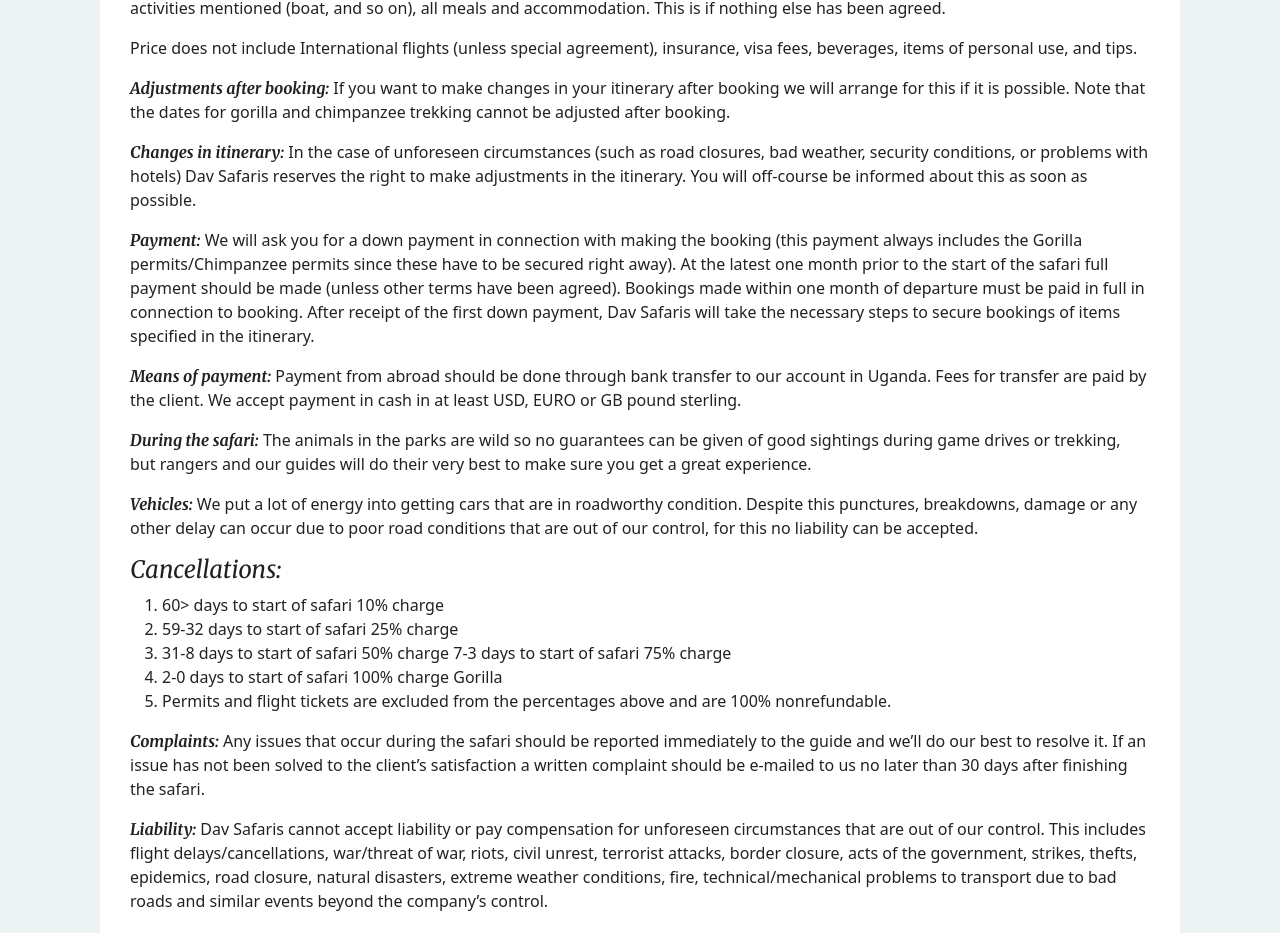
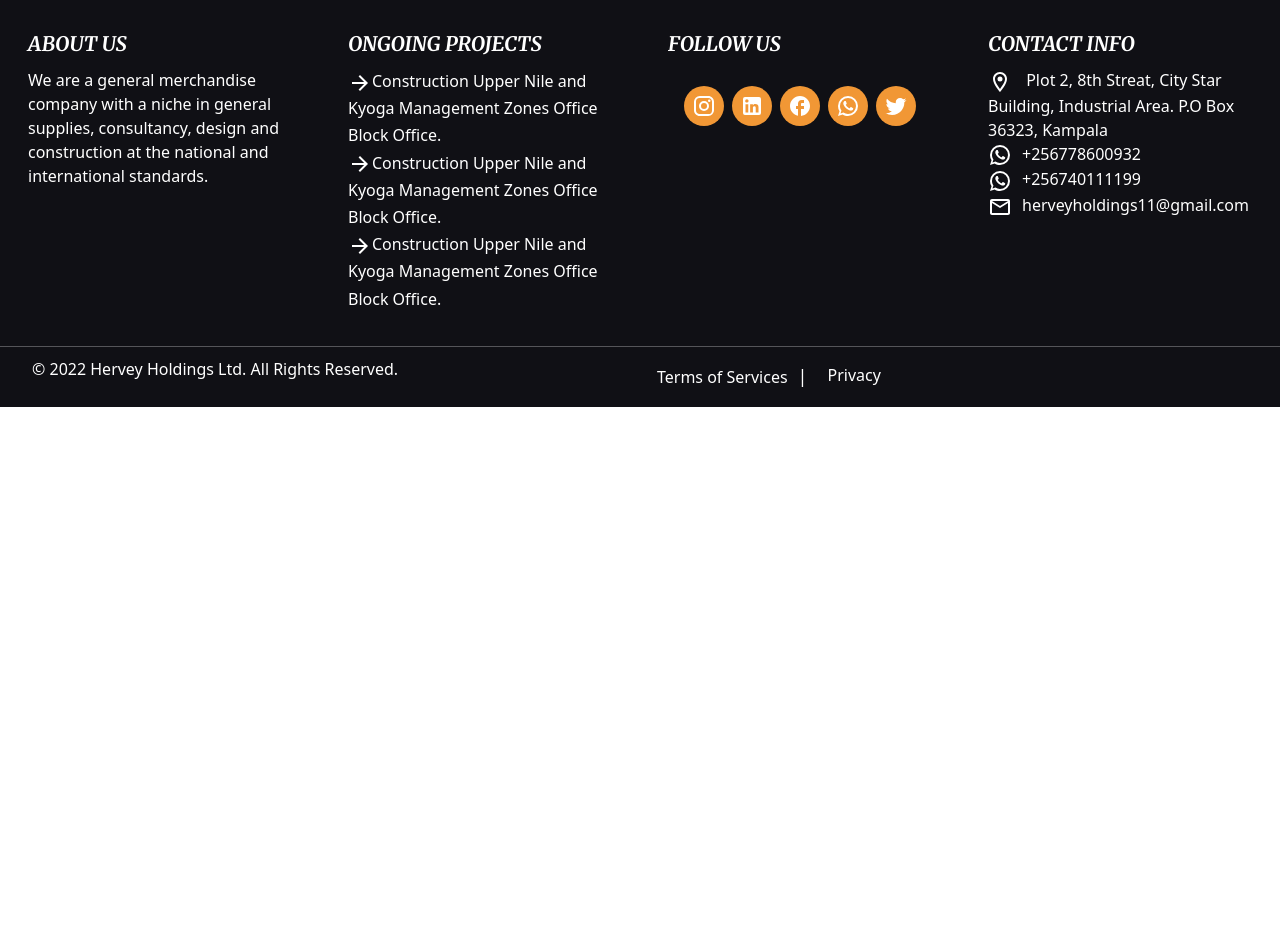
Before and after one commit to KimeraMoses/HerveyHoldings, a React (Create React App) app: page /terms-of-services in a window 1280 px wide. Shown: the part 559-1492 px from the top of the page. After the commit the page ends 966 px from the top, so only its background shows below. Built offline with nearby package versions, Linux system fonts and the light colour scheme.

Commit message:
Fix: change the terms of services

```diff
--- a/src/components/ContactUs/ContactUs.js
+++ b/src/components/ContactUs/ContactUs.js
@@ -25,7 +25,7 @@
   const handleChange = (e) => {
     const { name, value } = e.target;
     setEmail(value);
-    setError("")
+    setError("");
   };
   const NewsLetterFormSubmit = async (e) => {
     e.preventDefault();
@@ -44,7 +44,7 @@
     }
 
     try {
-      setError('')
+      setError("");
       // await dispatch(NewsLetters(email));
 
       setEmail("");
@@ -66,7 +66,6 @@
         <h1>Contact Us</h1>
       </div>
 
-
       <div className={classes.dav__contact_us_form_wrapper}>
         <Paper className={classes.dav__contact_us_form}>
           <div className={classes.dav__contact_us_form_inner}>
@@ -79,10 +78,7 @@
                 <h5>Our Address</h5>
               </div>
               <div className={classes.dav__address_content}>
-                <p>
-                  Freedom City Shopping Mall
-                  <br /> Entebbe Road, Uganda
-                </p>
+                <p>Plot 2, 8th St, City Star Building, Industrial Area.</p>
               </div>
             </div>
             <div className={classes.dav__phone_contacts}>
@@ -93,10 +89,7 @@
               <div className={classes.dav__phone_contacts_content}>
                 <ul>
                   <li>
-                    Phone: <a href="https://wa.link/0v0s1w">+256757795781</a>
-                  </li>
-                  <li>
-                    WhatsApp: <a href="https://wa.link/barf5j">+256701412430</a>
+                    Phone: <a href="https://wa.link/7j8eyz">+256778600932</a>
                   </li>
                 </ul>
               </div>
@@ -109,11 +102,11 @@
               <div className={classes.dav__phone_contacts_content}>
                 <ul>
                   <li>
-                    <a href="mailto:info@davsafaris.com">info@davsafaris.com</a>
+                    <a href="mailto:info@herveyholdings.com">info@herveyholdings.com</a>
                   </li>
                   <li>
-                    <a href="mailto:davsafaris@gmail.com">
-                      davsafaris@gmail.com
+                    <a href="mailto:herveyholdings11@gmail.com">
+                      herveyholdings11@gmail.com
                     </a>
                   </li>
                 </ul>
@@ -132,15 +125,22 @@
             <h5>Subscribe to our Newsletters</h5>
             <div className={classes.dav__newsletter_form_wrapper}>
               {message && (
-                <Alert style={{marginBottom: 5}} severity={message === "success" ? "success" : "error"}>
+                <Alert
+                  style={{ marginBottom: 5 }}
+                  severity={message === "success" ? "success" : "error"}
+                >
                   {message === "success"
                     ? "You have successfully subscribed to our Newsletter"
                     : message}
                 </Alert>
               )}
 
-              {error && <Alert style={{marginBottom: 5}} severity="error">{error}</Alert>}
-              <Form onSubmit={NewsLetterFormSubmit} style={{marginTop: 10}}>
+              {error && (
+                <Alert style={{ marginBottom: 5 }} severity="error">
+                  {error}
+                </Alert>
+              )}
+              <Form onSubmit={NewsLetterFormSubmit} style={{ marginTop: 10 }}>
                 <TextField
                   variant="outlined"
                   size="small"
@@ -153,7 +153,7 @@
                   className={classes.dav__subscribe_form_field}
                 />
                 <Button variant="outlined" color="primary" type="submit">
-                  {isLoading? "Subscribing...": "Subscribe"}
+                  {isLoading ? "Subscribing..." : "Subscribe"}
                 </Button>
               </Form>
             </div>
--- a/src/components/ContactUs/ContactUsForm.js
+++ b/src/components/ContactUs/ContactUsForm.js
@@ -133,10 +133,9 @@
         />
 
         <Button
-          className="btns"
-          type="submit"
-          buttonStyle="btn--primary"
-          buttonSize="Btn--fullWidth"
+          className="btns w-100"
+          variant="contained"
+          color="secondary"
         >
          {isLoading? "Sending...":  "Send"}
         </Button>
--- a/src/containers/PrivacyPolicies/Policies.js
+++ b/src/containers/PrivacyPolicies/Policies.js
@@ -19,23 +19,7 @@
         <h1>Privacy Policies</h1>
       </div>
       <div className={classes.dav__policies}>
-        <p>
-          <b>
-            When you travel with us, we want you to have the experience you’ve
-            been imagining. And, when you’re looking for inspiration and help on
-            planning your next trip, we want to give you the ideas you’re
-            looking for. To help us do this, we need to ask you for a little
-            personal information. But, we know how important it is to keep your
-            personal information safe, and we’ll always be open with you about
-            how we collect and keep it.
-          </b>
-        </p>
-        <p>
-          We’ll ask you for information such as your name and contact
-          information, your email address, and, if you travel with us, your
-          passport details. We collect your personal data for three main
-          reasons:
-        </p>
+
         <ul>
           <li>
             When you visit our website or use our mobile and/or tablet apps, to
@@ -46,16 +30,9 @@
             So we can contact you successfully, if you get in touch or ask us
             for information.
           </li>
-          <li>
-            And, when we’re planning your trip, to ensure that we make the right
-            arrangements for you.
-          </li>
+
         </ul>
-        <p>
-          If you’re travelling with us, we’ll ask you to tell us a little more
-          about yourself, such as any health conditions. We only do this so we
-          can plan your trip around any special requirements you might have.
-        </p>
+
         <h4>How we share your personal information</h4>
         <p>
           We’ll only either ask you for personal information directly or, with
@@ -65,7 +42,7 @@
         </p>
         <p>
           When we do share your personal information, it’s always so we can
-          provide you with a better service when you’re travelling with us.
+          provide you with a better service when you’re dealing with us.
         </p>
 
         <h4>Safeguarding your personal information</h4>
@@ -80,7 +57,7 @@
           You can contact us at any time if you have questions, concerns,
           comments, requests or complaints regarding our privacy policy or your
           personal information. Please email us at{" "}
-          <a href="mailto:info@davsafaris.com">info@davsafaris.com</a>
+          <a href="mailto:info@herveyholdings.com">info@herveyholdings.com</a>
         </p>
         <p>
           If you have any comments regarding this privacy policy or the way we
--- a/src/containers/PrivacyPolicies/Terms.js
+++ b/src/containers/PrivacyPolicies/Terms.js
@@ -19,103 +19,7 @@
         <h1>Terms of Services</h1>
       </div>
       <div className={classes.dav__policies}>
-        <h4>All bookings made with Dav Safaris are subject to these terms.</h4>
-        <p>
-          <b>Price of trip includes:</b> Private Ground transport (car and fuel
-          in 4*4), Safari guide, entry cost to all parks mentioned in the
-          itinerary, all activities mentioned (boat, and so on), all meals and
-          accommodation. This is if nothing else has been agreed.
-        </p>
-        <p>
-          Price does not include International flights (unless special
-          agreement), insurance, visa fees, beverages, items of personal use,
-          and tips.
-        </p>
-        <p>
-          <b>Adjustments after booking:</b> If you want to make changes in your
-          itinerary after booking we will arrange for this if it is possible.
-          Note that the dates for gorilla and chimpanzee trekking cannot be
-          adjusted after booking.
-        </p>
-        <p>
-          <b>Changes in itinerary:</b> In the case of unforeseen circumstances
-          (such as road closures, bad weather, security conditions, or problems
-          with hotels) Dav Safaris reserves the right to make adjustments in the
-          itinerary. You will off-course be informed about this as soon as
-          possible.
-        </p>
-        <p>
-          <b>Payment:</b> We will ask you for a down payment in connection with
-          making the booking (this payment always includes the Gorilla
-          permits/Chimpanzee permits since these have to be secured right away).
-          At the latest one month prior to the start of the safari full payment
-          should be made (unless other terms have been agreed). Bookings made
-          within one month of departure must be paid in full in connection to
-          booking. After receipt of the first down payment, Dav Safaris will
-          take the necessary steps to secure bookings of items specified in the
-          itinerary.
-        </p>
-        <p>
-          <b>Means of payment:</b> Payment from abroad should be done through
-          bank transfer to our account in Uganda. Fees for transfer are paid by
-          the client. We accept payment in cash in at least USD, EURO or GB
-          pound sterling.
-        </p>
-        <p>
-          <b>During the safari:</b> The animals in the parks are wild so no
-          guarantees can be given of good sightings during game drives or
-          trekking, but rangers and our guides will do their very best to make
-          sure you get a great experience.
-        </p>
-        <p>
-          <b>Vehicles:</b> We put a lot of energy into getting cars that are in
-          roadworthy condition. Despite this punctures, breakdowns, damage or
-          any other delay can occur due to poor road conditions that are out of
-          our control, for this no liability can be accepted.
-        </p>
-
-        <h4>Cancellations:</h4>
-        <p>
-          <ol>
-            <li>60> days to start of safari 10% charge</li>
-            <li>59-32 days to start of safari 25% charge</li>
-            <li>
-              {" "}
-              31-8 days to start of safari 50% charge 7-3 days to start of
-              safari 75% charge{" "}
-            </li>
-            <li>2-0 days to start of safari 100% charge Gorilla</li>
-            <li>
-              Permits and flight tickets are excluded from the percentages above
-              and are 100% nonrefundable.
-            </li>
-          </ol>
-        </p>
-        <p>
-          <b>Complaints:</b> Any issues that occur during the safari should be
-          reported immediately to the guide and we’ll do our best to resolve it.
-          If an issue has not been solved to the client’s satisfaction a written
-          complaint should be e-mailed to us no later than 30 days after
-          finishing the safari.
-        </p>
-        <p>
-          <b>Liability:</b> Dav Safaris cannot accept liability or pay
-          compensation for unforeseen circumstances that are out of our control.
-          This includes flight delays/cancellations, war/threat of war, riots,
-          civil unrest, terrorist attacks, border closure, acts of the
-          government, strikes, thefts, epidemics, road closure, natural
-          disasters, extreme weather conditions, fire, technical/mechanical
-          problems to transport due to bad roads and similar events beyond the
-          company’s control.
-        </p>
-        <p>
-          <b>Insurance:</b> It is the client’s responsibility to make sure that
-          they have sufficient coverage with travel insurance.
-        </p>
-        <p>
-          <b>Health:</b> It is the responsibility of the client to ensure that
-          proper medical precautions (immunizations and so on) have been taken.
-        </p>
+        Content for terms and service goes here
       </div>
     </div>
   );
```
